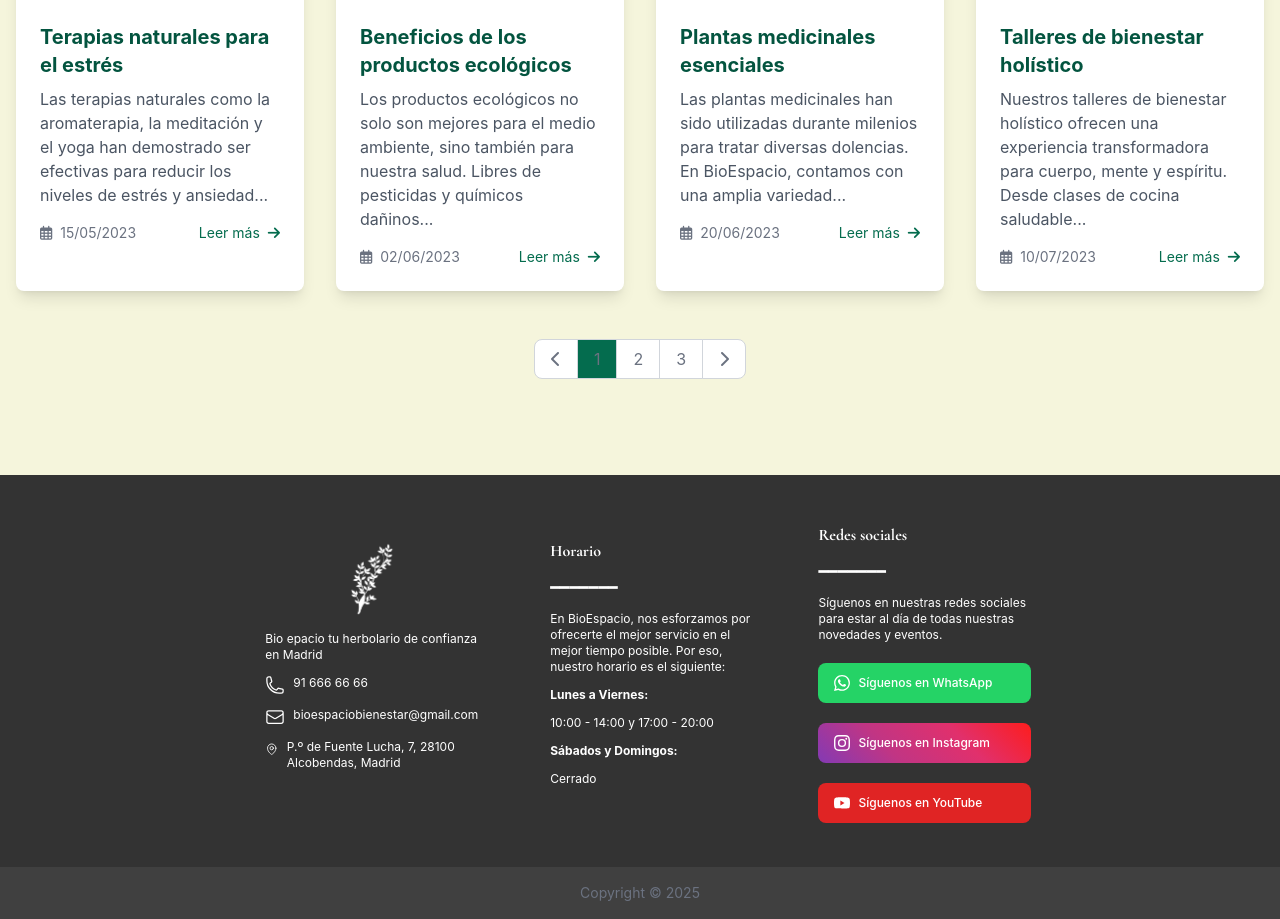
After one commit to JoseCalderon18/Web, a PHP site: page /pages/noticias.php in a window 1280 px wide. The commit adds this page. Shown: the part 601-1520 px from the top of the page. Run offline with PHP 8.4, Linux system fonts and the light colour scheme; some libraries are stand-ins or nearby versions; some web fonts are replaced.

Commit message:
mejoras en general

```diff
--- a/assets/php/MVC/Controlador/productos-controlador.php
+++ b/assets/php/MVC/Controlador/productos-controlador.php
@@ -97,11 +97,11 @@ class ProductosControlador {
     // Eliminar producto
     public function eliminarProducto() {
         try {
-            if (!isset($_GET['id'])) {
+            if (!isset($_POST['id'])) {
                 throw new Exception("ID de producto no proporcionado");
             }
 
-            $id = $_GET['id'];
+            $id = $_POST['id'];
 
             if ($this->modelo->eliminarProducto($id)) {
                 $_SESSION['mensaje'] = "Producto eliminado correctamente";
--- /dev/null
+++ b/pages/noticias.php
@@ -0,0 +1,173 @@
+<!DOCTYPE html>
+<html lang="es">
+<head>
+    <meta charset="UTF-8">
+    <meta name="viewport" content="width=device-width, initial-scale=1.0">
+    <title>Noticias - BioEspacio</title>
+    <link href="../node_modules/flowbite/dist/flowbite.min.css" rel="stylesheet">
+    <link href="../assets/css/src/output.css" rel="stylesheet">
+    <script src="https://code.jquery.com/jquery-3.7.1.min.js"></script>
+    <script src="https://cdn.jsdelivr.net/npm/sweetalert2@11"></script>
+    <link rel="stylesheet" href="https://cdnjs.cloudflare.com/ajax/libs/font-awesome/6.4.0/css/all.min.css">
+</head>
+<body class="bg-beige">
+    <!-- Header -->
+    <?php require_once '../includes/header.php'; ?>
+
+    <main class="py-12 px-4 md:px-24 max-w-7xl mx-auto">
+        <!-- Encabezado de sección -->
+        <div class="text-center mb-12">
+            <h1 class="text-3xl md:text-4xl font-serif font-bold text-green-800 mb-4">Bienvenidos a nuestro blog</h1>
+            <p class="text-gray-600 max-w-2xl mx-auto">Aquí podrás informarte sobre novedades y noticias relacionadas con los cuidados, la salud y el bienestar tanto de tu cuerpo como de tu mente.</p>
+        </div>
+
+        <!-- Botones de añadir reseña y iniciar sesión -->
+        <div class="flex justify-between mx-auto py-10">
+            <?php
+            // Verificar si el usuario tiene sesión iniciada
+            if(isset($_SESSION['usuario_id'])) {
+                // Si tiene sesión, mostrar botones para usuario logueado
+                echo '<a href="blogform.php" class="bg-green-700 hover:bg-green-800 text-white font-bold py-3 px-6 rounded-lg transition-all duration-300 transform hover:scale-105 shadow-md flex items-center mx-auto">
+                    <i class="fas fa-plus-circle mr-2"></i> Añadir tu reseña
+                </a>';
+
+                echo '<a href="../assets/php/MVC/Controlador/usuarios-controlador.php?accion=cerrarSesion" class="bg-red-600 hover:bg-red-800 text-white font-bold py-3 px-6 rounded-lg transition-all duration-300 transform hover:scale-105 shadow-md flex items-center mx-auto">
+                    <i class="fas fa-sign-out-alt mr-2"></i> Cerrar sesión
+                </a>';
+            } else {
+                // Si no tiene sesión, mostrar botones para visitantes
+                echo '<a href="login.php" class="bg-green-700 hover:bg-green-800 text-white font-bold py-3 px-6 rounded-lg transition-all duration-300 transform hover:scale-105 shadow-md flex items-center mx-auto">
+                    <i class="fas fa-plus-circle mr-2"></i> Añadir tu reseña
+                </a>';
+
+                echo '<a href="login.php" class="bg-gray-700 hover:bg-gray-800 text-white font-bold py-3 px-6 rounded-lg transition-all duration-300 transform hover:scale-105 shadow-md flex items-center mx-auto">
+                    <i class="fas fa-user-circle mr-2"></i> Iniciar sesión
+                </a>';
+            }
+            ?>
+        </div>
+
+        <!-- Noticias -->
+        <div class="grid grid-cols-1 md:grid-cols-2 lg:grid-cols-4 gap-8">
+            <!-- Tarjeta 1 -->
+            <div class="bg-white rounded-lg shadow-lg overflow-hidden cursor-pointer transform transition-transform hover:scale-105" onclick="mostrarModal('Terapias naturales para el estrés', 'Las terapias naturales como la aromaterapia, la meditación y el yoga han demostrado ser efectivas para reducir los niveles de estrés y ansiedad. En BioEspacio ofrecemos sesiones personalizadas que combinan estas técnicas para ayudarte a encontrar tu equilibrio interior y mejorar tu bienestar general. Nuestros especialistas te guiarán en un viaje de autodescubrimiento y sanación.', '../assets/img/terapia-natural.jpg')">
+                <div class="h-48 bg-gray-200 flex items-center justify-center">
+                    <img src="../assets/img/terapia-natural.jpg" alt="Terapias naturales" class="w-full h-full object-cover" onerror="this.src='../assets/img/placeholder.jpg'; this.onerror='';">
+                </div>
+                <div class="p-6">
+                    <h3 class="text-xl font-bold text-green-800 mb-2">Terapias naturales para el estrés</h3>
+                    <p class="text-gray-600 line-clamp-3">Las terapias naturales como la aromaterapia, la meditación y el yoga han demostrado ser efectivas para reducir los niveles de estrés y ansiedad...</p>
+                    <div class="mt-4 flex justify-between items-center">
+                        <span class="text-sm text-gray-500"><i class="far fa-calendar-alt mr-2"></i>15/05/2023</span>
+                        <span class="text-sm text-green-700 hover:text-green-900">Leer más <i class="fas fa-arrow-right ml-1"></i></span>
+                    </div>
+                </div>
+            </div>
+
+            <!-- Tarjeta 2 -->
+            <div class="bg-white rounded-lg shadow-lg overflow-hidden cursor-pointer transform transition-transform hover:scale-105" onclick="mostrarModal('Beneficios de los productos ecológicos', 'Los productos ecológicos no solo son mejores para el medio ambiente, sino también para nuestra salud. Libres de pesticidas y químicos dañinos, estos alimentos conservan más nutrientes y sabor. En BioEspacio, seleccionamos cuidadosamente nuestros productos para garantizar la máxima calidad y frescura. Apoyamos a productores locales comprometidos con prácticas sostenibles y respetuosas con el entorno.', '../assets/img/productos-eco.jpg')">
+                <div class="h-48 bg-gray-200 flex items-center justify-center">
+                    <img src="../assets/img/productos-eco.jpg" alt="Productos ecológicos" class="w-full h-full object-cover" onerror="this.src='../assets/img/placeholder.jpg'; this.onerror='';">
+                </div>
+                <div class="p-6">
+                    <h3 class="text-xl font-bold text-green-800 mb-2">Beneficios de los productos ecológicos</h3>
+                    <p class="text-gray-600 line-clamp-3">Los productos ecológicos no solo son mejores para el medio ambiente, sino también para nuestra salud. Libres de pesticidas y químicos dañinos...</p>
+                    <div class="mt-4 flex justify-between items-center">
+                        <span class="text-sm text-gray-500"><i class="far fa-calendar-alt mr-2"></i>02/06/2023</span>
+                        <span class="text-sm text-green-700 hover:text-green-900">Leer más <i class="fas fa-arrow-right ml-1"></i></span>
+                    </div>
+                </div>
+            </div>
+
+            <!-- Tarjeta 3 -->
+            <div class="bg-white rounded-lg shadow-lg overflow-hidden cursor-pointer transform transition-transform hover:scale-105" onclick="mostrarModal('Plantas medicinales esenciales', 'Las plantas medicinales han sido utilizadas durante milenios para tratar diversas dolencias. En BioEspacio, contamos con una amplia variedad de hierbas frescas y secas con propiedades curativas. Desde la manzanilla para la digestión hasta la valeriana para el insomnio, nuestros expertos pueden asesorarte sobre qué plantas son más adecuadas para tus necesidades específicas y cómo utilizarlas correctamente.', '../assets/img/plantas-medicinales.jpg')">
+                <div class="h-48 bg-gray-200 flex items-center justify-center">
+                    <img src="../assets/img/plantas-medicinales.jpg" alt="Plantas medicinales" class="w-full h-full object-cover" onerror="this.src='../assets/img/placeholder.jpg'; this.onerror='';">
+                </div>
+                <div class="p-6">
+                    <h3 class="text-xl font-bold text-green-800 mb-2">Plantas medicinales esenciales</h3>
+                    <p class="text-gray-600 line-clamp-3">Las plantas medicinales han sido utilizadas durante milenios para tratar diversas dolencias. En BioEspacio, contamos con una amplia variedad...</p>
+                    <div class="mt-4 flex justify-between items-center">
+                        <span class="text-sm text-gray-500"><i class="far fa-calendar-alt mr-2"></i>20/06/2023</span>
+                        <span class="text-sm text-green-700 hover:text-green-900">Leer más <i class="fas fa-arrow-right ml-1"></i></span>
+                    </div>
+                </div>
+            </div>
+
+            <!-- Tarjeta 4 -->
+            <div class="bg-white rounded-lg shadow-lg overflow-hidden cursor-pointer transform transition-transform hover:scale-105" onclick="mostrarModal('Talleres de bienestar holístico', 'Nuestros talleres de bienestar holístico ofrecen una experiencia transformadora para cuerpo, mente y espíritu. Desde clases de cocina saludable hasta sesiones de meditación guiada, cada taller está diseñado para proporcionarte herramientas prácticas que puedas incorporar a tu vida diaria. Únete a nuestra comunidad y descubre cómo pequeños cambios pueden tener un gran impacto en tu calidad de vida.', '../assets/img/talleres-bienestar.jpg')">
+                <div class="h-48 bg-gray-200 flex items-center justify-center">
+                    <img src="../assets/img/talleres-bienestar.jpg" alt="Talleres de bienestar" class="w-full h-full object-cover" onerror="this.src='../assets/img/placeholder.jpg'; this.onerror='';">
+                </div>
+                <div class="p-6">
+                    <h3 class="text-xl font-bold text-green-800 mb-2">Talleres de bienestar holístico</h3>
+                    <p class="text-gray-600 line-clamp-3">Nuestros talleres de bienestar holístico ofrecen una experiencia transformadora para cuerpo, mente y espíritu. Desde clases de cocina saludable...</p>
+                    <div class="mt-4 flex justify-between items-center">
+                        <span class="text-sm text-gray-500"><i class="far fa-calendar-alt mr-2"></i>10/07/2023</span>
+                        <span class="text-sm text-green-700 hover:text-green-900">Leer más <i class="fas fa-arrow-right ml-1"></i></span>
+                    </div>
+                </div>
+            </div>
+        </div>
+
+        <!-- Script para el modal -->
+        <script>
+            function mostrarModal(titulo, contenido, imagen) {
+                Swal.fire({
+                    title: titulo,
+                    html: `
+                        <div class="text-left">
+                            <div class="mb-4">
+                                <img src="${imagen}" alt="${titulo}" class="w-full h-64 object-cover rounded-lg" onerror="this.src='../assets/img/placeholder.jpg'; this.onerror='';">
+                            </div>
+                            <p class="text-gray-700">${contenido}</p>
+                        </div>
+                    `,
+                    width: '600px',
+                    showCloseButton: true,
+                    showConfirmButton: false,
+                    customClass: {
+                        container: 'swal-wide',
+                        popup: 'rounded-xl'
+                    }
+                });
+            }
+        </script>
+        <!-- Paginación -->
+        <div class="flex justify-center my-12">
+            <nav aria-label="Paginación">
+                <ul class="flex items-center -space-x-px h-10 text-base">
+                    <li>
+                        <a href="#" class="flex items-center justify-center px-4 h-10 ms-0 leading-tight text-gray-500 bg-white border border-e-0 border-gray-300 rounded-s-lg hover:bg-gray-100 hover:text-gray-700">
+                            <span class="sr-only">Anterior</span>
+                            <i class="fas fa-chevron-left"></i>
+                        </a>
+                    </li>
+                    <li>
+                        <a href="#" class="flex items-center justify-center px-4 h-10 leading-tight text-gray-500 bg-green-700 text-white border border-gray-300 hover:bg-green-800 hover:text-white">1</a>
+                    </li>
+                    <li>
+                        <a href="#" class="flex items-center justify-center px-4 h-10 leading-tight text-gray-500 bg-white border border-gray-300 hover:bg-gray-100 hover:text-gray-700">2</a>
+                    </li>
+                    <li>
+                        <a href="#" class="flex items-center justify-center px-4 h-10 leading-tight text-gray-500 bg-white border border-gray-300 hover:bg-gray-100 hover:text-gray-700">3</a>
+                    </li>
+                    <li>
+                        <a href="#" class="flex items-center justify-center px-4 h-10 leading-tight text-gray-500 bg-white border border-gray-300 rounded-e-lg hover:bg-gray-100 hover:text-gray-700">
+                            <span class="sr-only">Siguiente</span>
+                            <i class="fas fa-chevron-right"></i>
+                        </a>
+                    </li>
+                </ul>
+            </nav>
+        </div>
+    </main>
+
+    <!-- Footer -->
+    <?php require_once '../includes/footer.php'; ?>
+
+    <!-- Scripts -->
+    <script src="../assets/js/script.js"></script>
+    <script src="../node_modules/flowbite/dist/flowbite.min.js"></script>
+</body>
+</html>
```
Also changed, not shown: assets/js/productos.js (added, +94 -0 lines), pages/blog.php (deleted, +0 -181 lines), pages/encuentranos.php (+11 -3 lines), pages/productosForm.php (+4 -4 lines), assets/img/productos/6819c5e511ee7_figura.jpg (added).
